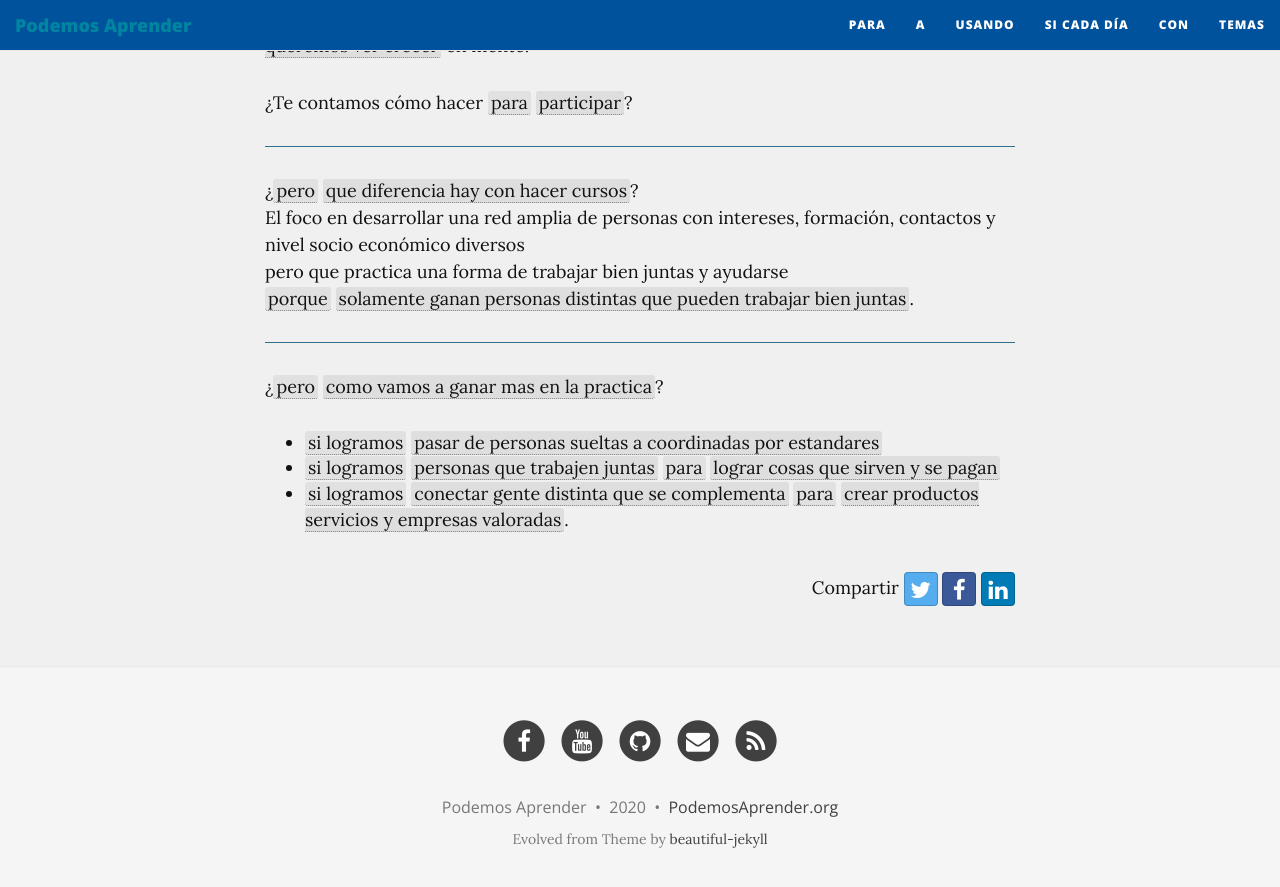
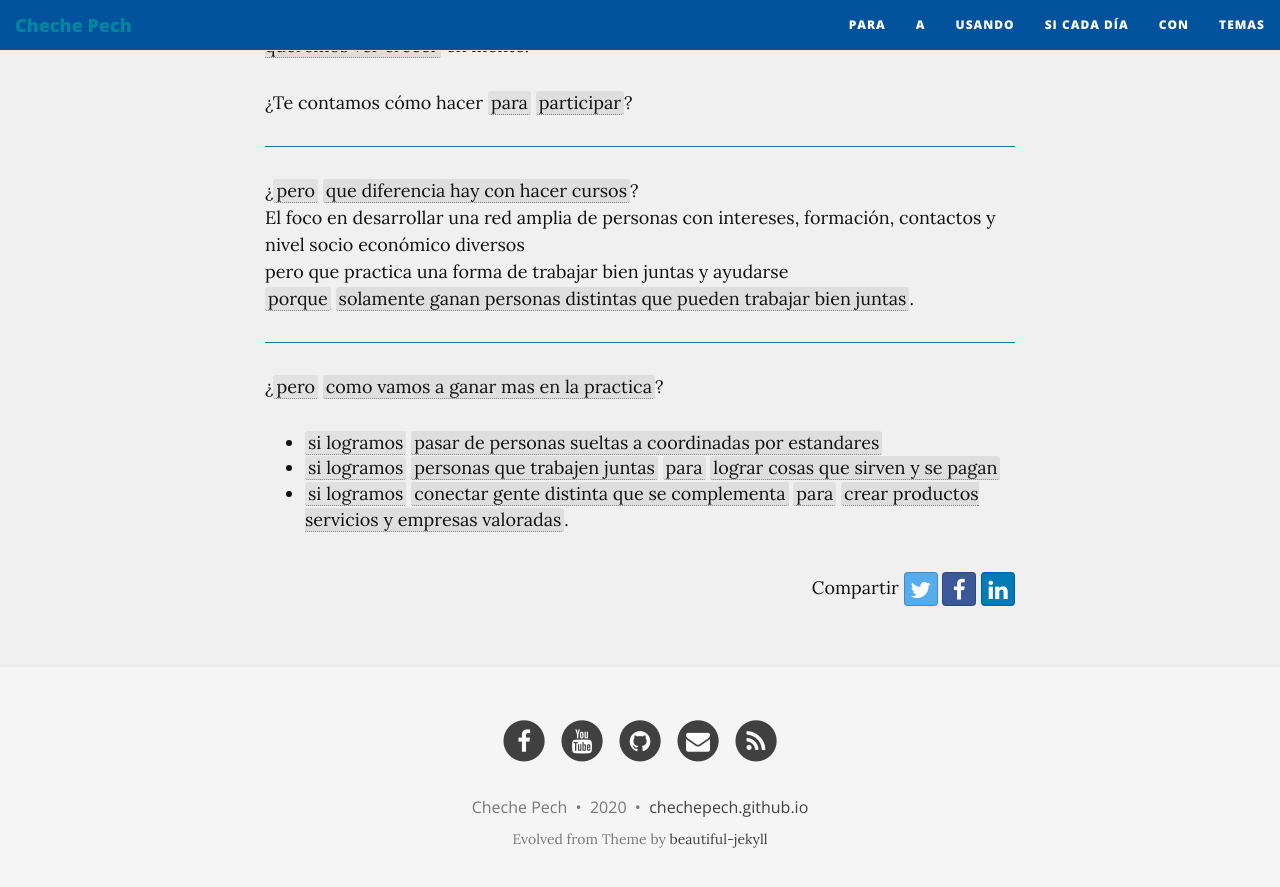
Before and after one commit to podemosaprender/podemosaprender.github.io, a Jekyll site: the page built from index.md, in a window 1280 px wide and 900 px high, scrolled down 644 px. Shown: the top 887 px of the window. Built offline with Jekyll 4.4.1, drawn with Linux system fonts in a browser that asks for light colours; nearby versions of some CDN libraries.

Commit message:
Update _config.yml

```diff
--- a/_config.yml
+++ b/_config.yml
@@ -11,7 +11,7 @@ collections:
 # baseurl is the website's URL without the hostname
 
 # If you are building a simple GitHub user page (https://username.github.io) then use these settings:
-url: "https://podemosaprender.org"
+url: "https://chechepech.github.io"
 baseurl: ""
 
 # If you are building a GitHub project page then use these settings:
@@ -21,10 +21,10 @@ baseurl: ""
 # Of course don't forget to change the username and projectname to YOUR username and project
 
 # Name of website
-title: Podemos Aprender
+title: Cheche Pech
 
 # Short description of your site
-description: Tutoriales y Planes para avanzar tu carrera
+description: Portfolio - Cheche Pech
 
 # --- Navigation bar options --- #
 
@@ -71,7 +71,7 @@ footer-link-col: "#404040"
 # Change all these values or delete the ones you don't want.
 # Important: you must keep the "name" parameter, everything else you can remove
 author:
-  name: Podemos Aprender
+  name: Cheche Pech
 
 # Select your active Social Network Links.
 # Uncomment the links you want to show in the footer and add your information to each link.
@@ -81,7 +81,7 @@ social-network-links:
   facebook: groups/571508276552938
   youtube: channel/UCQ_UmuIV8HeWlcdBQW__wDw
   github: podemosaprender
-  email: "info@podemosaprender.org"
+  email: "bboy_rys@yahoo.com.mx"
   rss: true
 #  twitter: daattali
 #  reddit: yourname
@@ -103,10 +103,11 @@ share-links-active:
   facebook: true
   google: false
   linkedin: true
+  instagram: true
 
 # How to display the link to the website in the footer
 # Remove this if you don't want a link in the footer
-url-pretty: "PodemosAprender.org"  # eg. "deanattali.com/beautiful-jekyll"
+url-pretty: "chechepech.github.io"  # eg. "deanattali.com/beautiful-jekyll"
 
 # --- Web Statistics Section --- #
 
@@ -163,7 +164,7 @@ title-separator: "-"
 # --- Don't need to touch anything below here (but you can if you want) --- #
 
 # Output options (more information on Jekyll's site)
-timezone: "America/Argentina/Buenos_Aires"
+timezone: "America/Mexico/Mexico_City"
 markdown: kramdown
 highlighter: rouge
 paginate: 5
```
